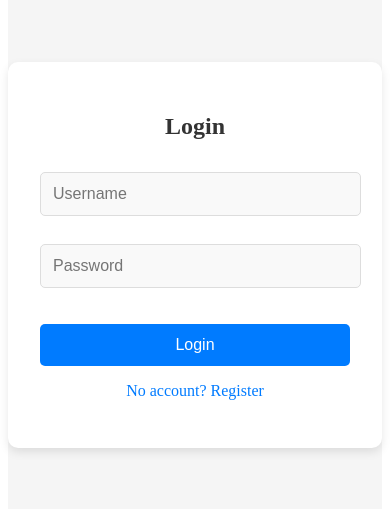
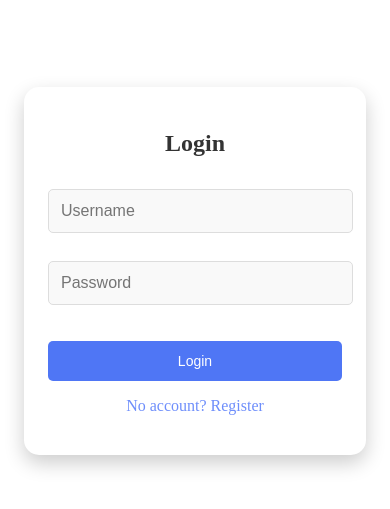
Before and after one commit to wallacetrixie/Fullstack_React_Application, a React (Vite) app: page / in a window 390 px wide. Shown: the part 175-684 px from the top of the page. Built offline with nearby package versions, Linux system fonts and the light colour scheme.

Commit message:
a simple event management system in react

```diff
--- a/src/styles/Login.css
+++ b/src/styles/Login.css
@@ -3,7 +3,8 @@
   align-items: center;
   justify-content: center;
   height: 100vh;
-  background-color: #f5f5f5;
+
+  padding: 1rem;
 }
 
 .form-container {
@@ -11,39 +12,53 @@
   padding: 2rem;
   width: 100%;
   max-width: 400px;
-  border-radius: 10px;
-  box-shadow: 0 4px 10px rgba(0, 0, 0, 0.1);
+  border-radius: 15px;
+  box-shadow: 0 8px 20px rgba(0, 0, 0, 0.2);
   text-align: center;
+  transition: transform 0.3s ease, box-shadow 0.3s ease;
+}
+
+.form-container:hover {
+  transform: translateY(-5px);
+  box-shadow: 0 12px 24px rgba(0, 0, 0, 0.2);
 }
 
 .form-container h2 {
   margin-bottom: 1.5rem;
   color: #333;
+  font-size: 1.75rem;
 }
 
 input {
   width: 100%;
   padding: 0.75rem;
   margin: 0.5rem 0;
-  border: 1px solid #ccc;
+  border: 1px solid #ddd;
   border-radius: 5px;
   font-size: 1rem;
+  transition: border-color 0.3s ease;
+}
+
+input:focus {
+  border-color: #6e8efb;
+  outline: none;
 }
 
 button {
   width: 100%;
   padding: 0.75rem;
   margin-top: 1rem;
-  background-color: #007bff;
+  background-color: #4f76f5;
   color: white;
   border: none;
   border-radius: 5px;
   font-size: 1rem;
   cursor: pointer;
+  transition: background-color 0.3s ease;
 }
 
 button:hover {
-  background-color: #0056b3;
+  background-color: #5a75d6;
 }
 
 .error {
@@ -54,10 +69,27 @@ button:hover {
 
 .toggle-link {
   margin-top: 1rem;
-  color: #007bff;
+  color: #6e8efb;
   cursor: pointer;
+  transition: color 0.3s ease;
 }
 
 .toggle-link:hover {
+  color: #5a75d6;
   text-decoration: underline;
 }
+
+/* Responsive Design */
+@media (max-width: 600px) {
+  .form-container {
+    padding: 1.5rem;
+  }
+
+  .form-container h2 {
+    font-size: 1.5rem;
+  }
+
+  input, button {
+    font-size: 0.875rem;
+  }
+}
--- a/src/styles/Tasks.css
+++ b/src/styles/Tasks.css
@@ -9,6 +9,12 @@
   text-align: center;
   margin-bottom: 20px;
   color: #333;
+}
+.delete-btn{
+  background-color: rgb(245, 58, 58);
+}
+.delete-btn:hover{
+  background-color: rgb(247, 15, 15);
 }
 
 .description {
--- a/src/tasks.jsx
+++ b/src/tasks.jsx
@@ -92,6 +92,29 @@ function Tasks() {
       );
     }
   };
+const handleDelete = async (id) => {
+  const confirmDelete = window.confirm(
+    "Are you sure you want to delete this event?"
+  );
+  if (!confirmDelete) return;
+
+  try {
+    const response = await axios.delete(`http://localhost:5000/deleteEvent/${id}`, {
+      headers: {
+        Authorization: `Bearer ${localStorage.getItem("token")}`,
+      },
+    });
+
+    if (response.status === 200) {
+      alert("Event deleted successfully!");
+      setEventDetails(eventDetails.filter((event) => event.id !== id));
+    } else {
+      alert("Failed to delete the event.");
+    }
+  } catch (error) {
+    alert(error.response?.data?.message || "An error occurred. Please try again.");
+  }
+};
 
   if (loading) return <p>Loading...</p>;
   if (error) return <p>{error}</p>;
@@ -167,24 +190,35 @@ function Tasks() {
     <th>Event Name</th>
     <th>Venue</th>
     <th>Date</th>
+    <th>Action</th>
   </tr>
 </thead>
+
           <tbody>
   {eventDetails.length > 0 ? (
     eventDetails.map((event, index) => (
-                <tr key={index}>
+      <tr key={event.id}>
         <td>{index + 1}</td>
         <td>{event.eventName}</td>
         <td>{event.venue}</td>
         <td>{new Date(event.date).toLocaleDateString()}</td>
+        <td>
+          <button
+            className="delete-btn"
+            onClick={() => handleDelete(event.id)}
+          >
+            Delete
+          </button>
+        </td>
       </tr>
     ))
   ) : (
     <tr>
-                <td colSpan="4">No events scheduled.</td>
+      <td colSpan="5">No events scheduled.</td>
     </tr>
   )}
 </tbody>
+
         </table>
       </div>
     </div>
```
Also changed, not shown: 1 other file (tests, documents, lock files or other folders). Lines whose indentation alone changed are shown as unchanged.
